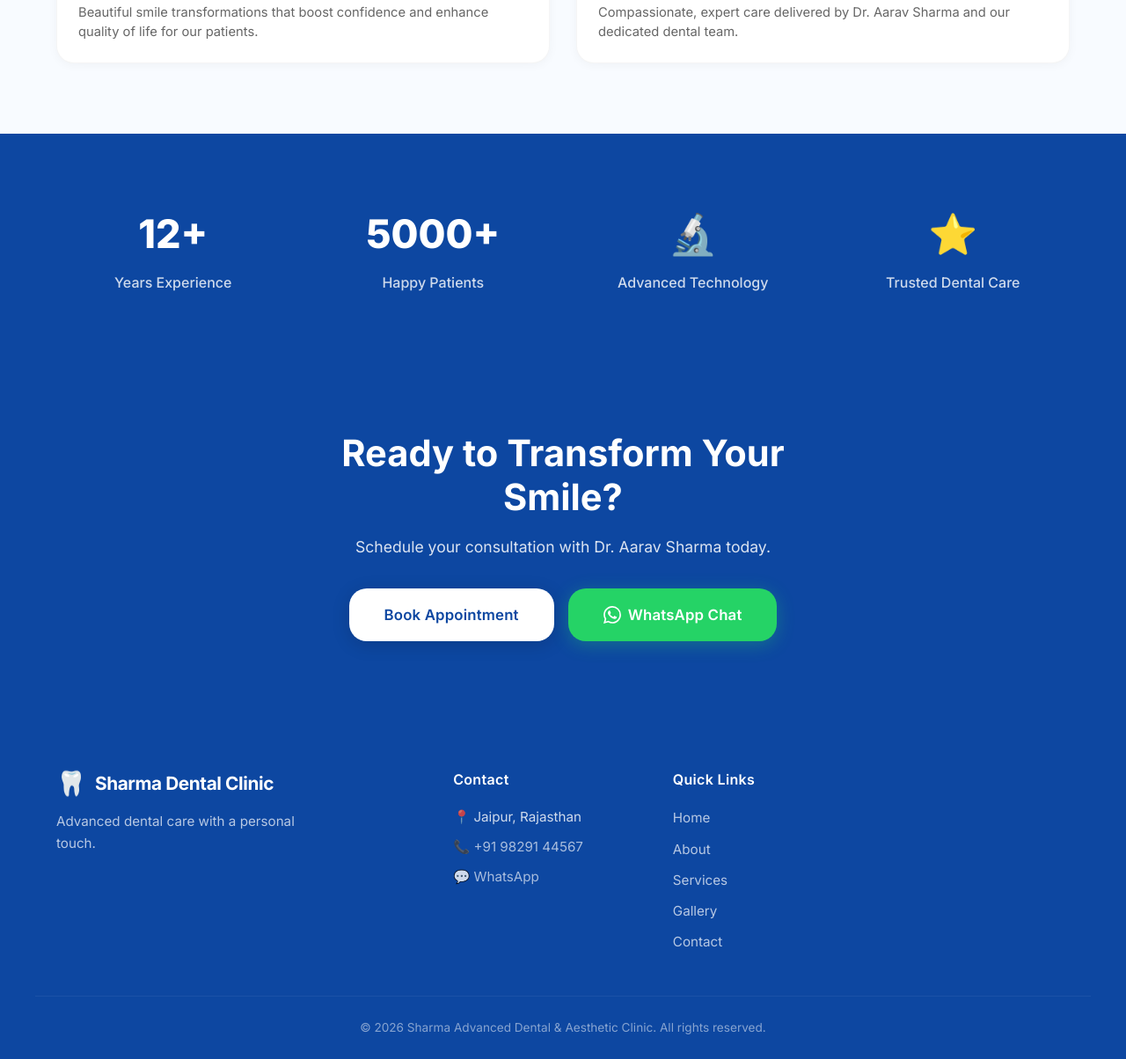
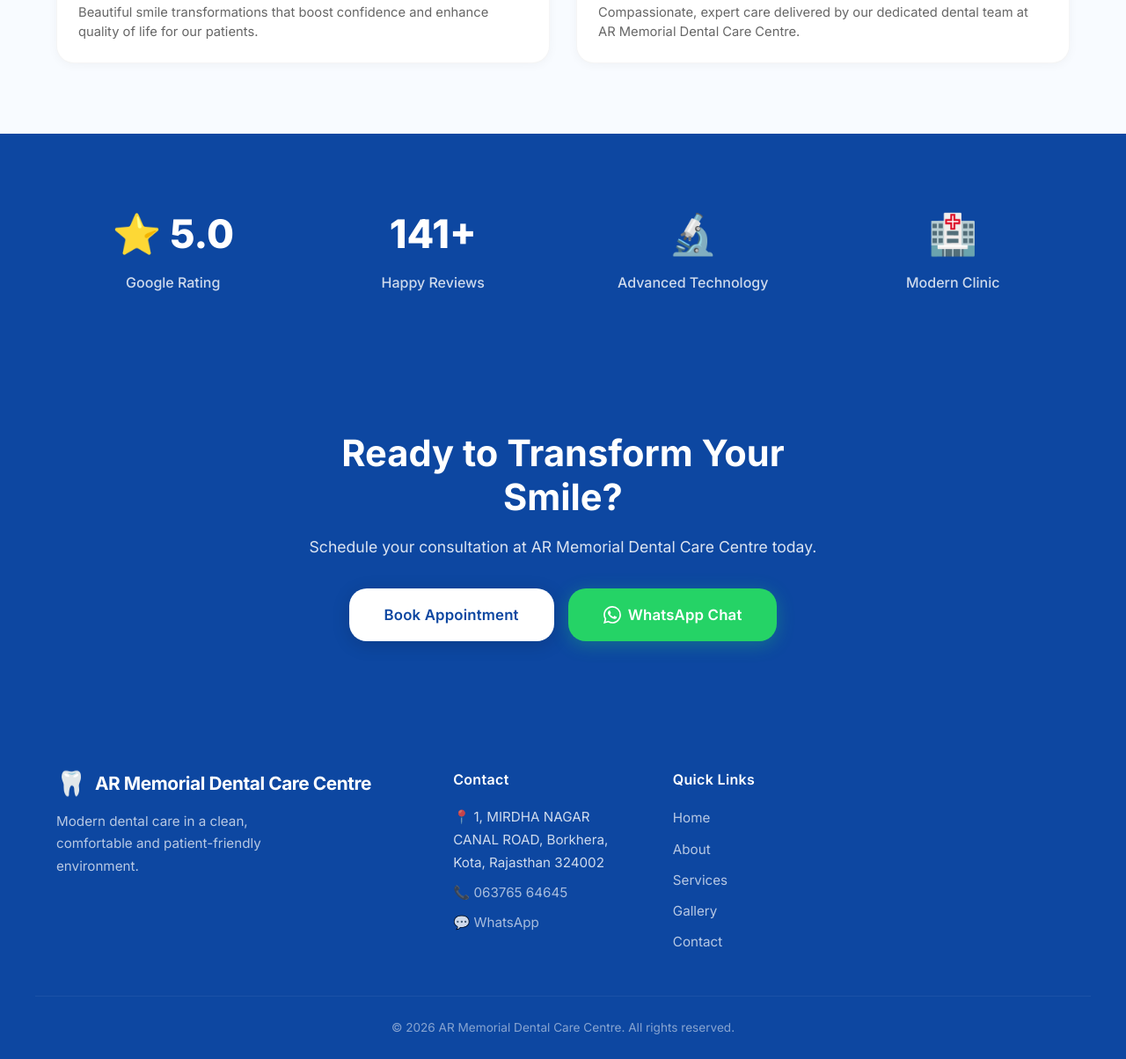
Before and after one commit to ritikjadon18/Dentist-demo1, a plain HTML site: page gallery.html in a window 1280 px wide. Shown: the part 1376-2580 px from the top of the page at 88% size. Drawn offline with Linux system fonts and the light colour scheme.

Commit message:
Update gallery page for AR Memorial Dental Care Centre

```diff
--- a/gallery.html
+++ b/gallery.html
@@ -3,7 +3,7 @@
 <head>
     <meta charset="UTF-8" />
     <meta name="viewport" content="width=device-width, initial-scale=1.0" />
-    <title>Smile Gallery | Sharma Advanced Dental & Aesthetic Clinic</title>
+    <title>Smile Gallery | AR Memorial Dental Care Centre Kota</title>
     <link rel="stylesheet" href="style.css" />
     <link rel="preconnect" href="https://fonts.googleapis.com" />
     <link rel="preconnect" href="https://fonts.gstatic.com" crossorigin />
@@ -16,7 +16,7 @@
         <div class="container header-inner">
             <a href="index.html" class="logo">
                 <span class="logo-icon">🦷</span>
-                <span class="logo-text">Sharma Dental Clinic</span>
+                <span class="logo-text">AR Memorial Dental Care Centre</span>
             </a>
             <nav class="nav" id="mainNav">
                 <ul class="nav-list">
@@ -42,7 +42,7 @@
                 <h1 class="page-hero-title">Smile Gallery</h1>
                 <p class="page-hero-subtitle">Explore Our Modern Clinic and Patient Care Environment</p>
                 <p class="page-hero-text" style="max-width: 640px; margin: 16px auto 0; font-size: 1.05rem; opacity: 0.9; line-height: 1.7;">
-                    Take a visual tour of our state-of-the-art dental facility, advanced equipment, and the smiles we've transformed with expert care and compassion.
+                    Take a visual tour of our state-of-the-art dental facility, advanced equipment, and the smiles we've transformed with expert care and compassion at AR Memorial Dental Care Centre.
                 </p>
             </div>
         </div>
@@ -97,7 +97,7 @@
                     <div class="gallery-item-content">
                         <span class="gallery-item-tag">Care</span>
                         <h3 class="gallery-item-title">Professional Dental Care</h3>
-                        <p class="gallery-item-desc">Compassionate, expert care delivered by Dr. Aarav Sharma and our dedicated dental team.</p>
+                        <p class="gallery-item-desc">Compassionate, expert care delivered by our dedicated dental team at AR Memorial Dental Care Centre.</p>
                     </div>
                 </div>
 
@@ -110,20 +110,20 @@
         <div class="container">
             <div class="trust-stats-grid">
                 <div class="trust-stat-item">
-                    <span class="trust-stat-number">12+</span>
-                    <span class="trust-stat-label">Years Experience</span>
+                    <span class="trust-stat-number">⭐ 5.0</span>
+                    <span class="trust-stat-label">Google Rating</span>
                 </div>
                 <div class="trust-stat-item">
-                    <span class="trust-stat-number">5000+</span>
-                    <span class="trust-stat-label">Happy Patients</span>
+                    <span class="trust-stat-number">141+</span>
+                    <span class="trust-stat-label">Happy Reviews</span>
                 </div>
                 <div class="trust-stat-item">
                     <span class="trust-stat-number">🔬</span>
                     <span class="trust-stat-label">Advanced Technology</span>
                 </div>
                 <div class="trust-stat-item">
-                    <span class="trust-stat-number">⭐</span>
-                    <span class="trust-stat-label">Trusted Dental Care</span>
+                    <span class="trust-stat-number">🏥</span>
+                    <span class="trust-stat-label">Modern Clinic</span>
                 </div>
             </div>
         </div>
@@ -134,7 +134,7 @@
         <div class="container cta-inner">
             <h2 class="cta-title">Ready to Transform Your Smile?</h2>
             <p class="cta-text">
-                Schedule your consultation with Dr. Aarav Sharma today.
+                Schedule your consultation at AR Memorial Dental Care Centre today.
             </p>
             <div class="cta-buttons">
                 <a href="contact.html" class="btn btn-primary btn-lg">
@@ -156,16 +156,16 @@
             <div class="footer-brand">
                 <a href="index.html" class="logo">
                     <span class="logo-icon">🦷</span>
-                    <span class="logo-text">Sharma Dental Clinic</span>
+                    <span class="logo-text">AR Memorial Dental Care Centre</span>
                 </a>
                 <p class="footer-tagline">
-                    Advanced dental care with a personal touch.
+                    Modern dental care in a clean, comfortable and patient-friendly environment.
                 </p>
             </div>
             <div class="footer-contact">
                 <h4 class="footer-heading">Contact</h4>
-                <p class="footer-address">📍 Jaipur, Rajasthan</p>
-                <p class="footer-phone">📞 <a href="tel:+919829144567">+91 98291 44567</a></p>
+                <p class="footer-address">📍 1, MIRDHA NAGAR CANAL ROAD, Borkhera, Kota, Rajasthan 324002</p>
+                <p class="footer-phone">📞 <a href="tel:06376564645">063765 64645</a></p>
                 <p class="footer-whatsapp">💬 <a href="https://wa.me/919829144567" target="_blank">WhatsApp</a></p>
             </div>
             <div class="footer-links">
@@ -182,7 +182,7 @@
         <div class="footer-bottom">
             <div class="container">
                 <p class="footer-copy">
-                    &copy; 2026 Sharma Advanced Dental &amp; Aesthetic Clinic. All rights reserved.
+                    &copy; 2026 AR Memorial Dental Care Centre. All rights reserved.
                 </p>
             </div>
         </div>
```
